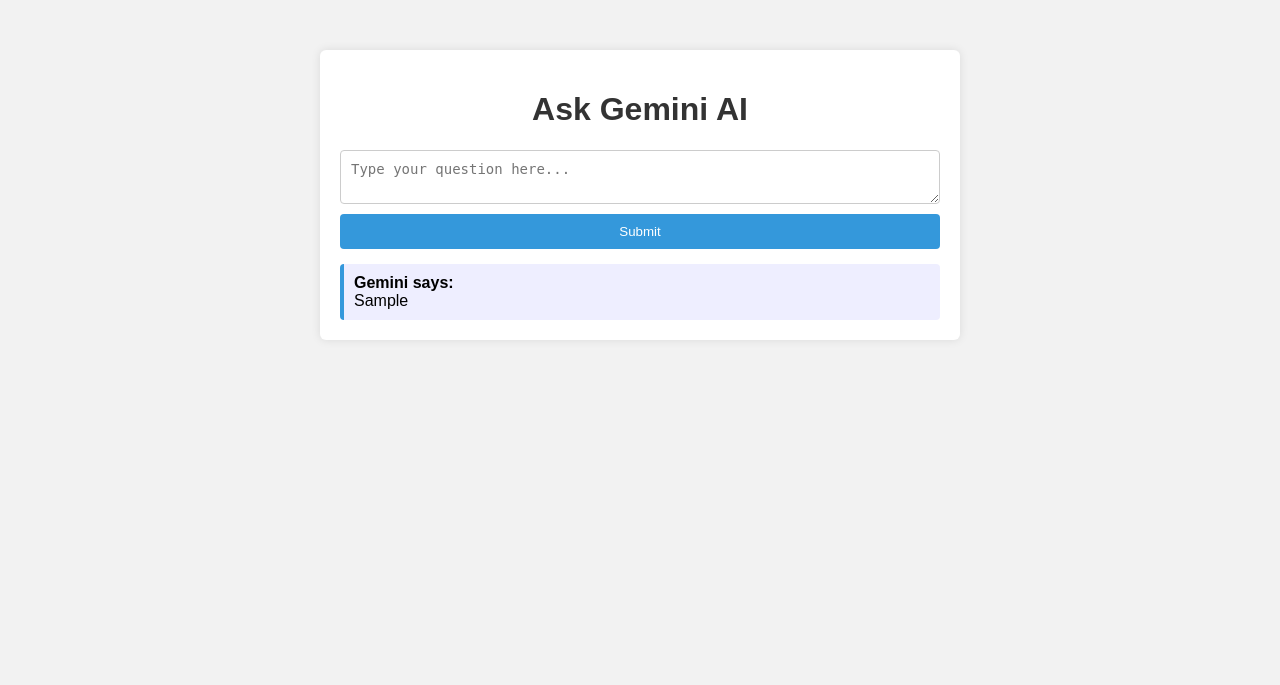
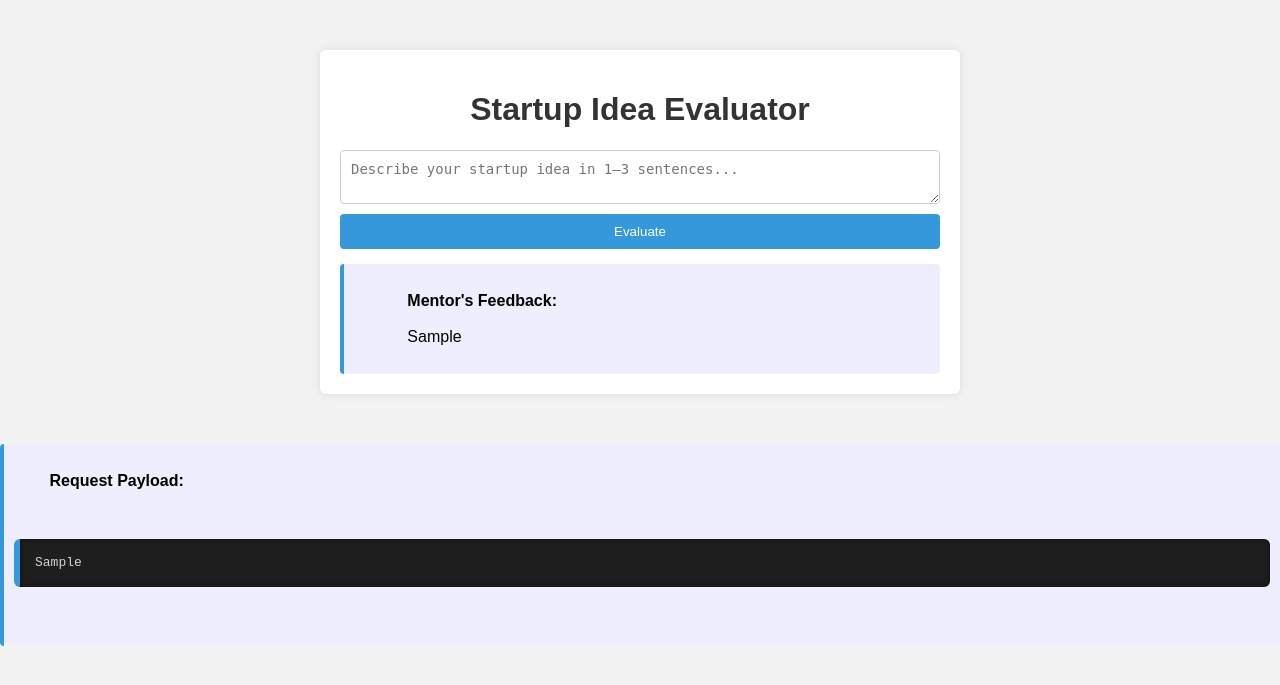
Before and after one commit to AbsO69/ai-development-assessment, a Django app: template ai_app/core/templates/home.html in a window 1280 px wide. Shown: the top 685 px of the page. Run offline with Django 5.2, Linux system fonts and the light colour scheme; the template is opened without the code that fills it: most values are stand-ins (such as "Sample title", 1, 10 or a date in 2020).

Commit message:
Forgot to add it to git

```diff
--- a/ai_app/core/templates/home.html
+++ b/ai_app/core/templates/home.html
@@ -2,7 +2,7 @@
 <html lang="en">
 <head>
     <meta charset="UTF-8">
-    <title>Gemini AI Assistant</title>
+    <title>Startup Idea Evaluator</title>
     <style>
     body {
         font-family: sans-serif;
@@ -58,25 +58,47 @@
         background: #eef;
         border-left: 4px solid #3498db;
         border-radius: 4px;
+        white-space: pre-wrap;
     }
-</style>
+    .response pre {
+    background-color: #1e1e1e;
+    color: #d4d4d4;
+    font-family: 'Courier New', Courier, monospace;
+    font-size: 13px;
+    line-height: 1.4;
+    padding: 15px;
+    border-radius: 6px;
+    overflow-x: auto;
+    max-height: 300px;
+    box-shadow: inset 0 0 5px rgba(0,0,0,0.5);
+    border-left: 6px solid #3498db;
+    white-space: pre-wrap; /* wrap lines nicely */
+    word-wrap: break-word;  /* break long words */
+    }
 
+    </style>
 </head>
 <body>
     <div class="container">
-        <h1>Ask Gemini AI</h1>
+        <h1>Startup Idea Evaluator</h1>
         <form method="POST">
             {% csrf_token %}
-            <textarea name="prompt" placeholder="Type your question here..."></textarea>
-            <button type="submit">Submit</button>
+            <textarea name="prompt" placeholder="Describe your startup idea in 1–3 sentences..."></textarea>
+            <button type="submit">Evaluate</button>
         </form>
 
         {% if ai_response %}
-    <div class="response">
-        <strong>Gemini says:</strong><br>
-        {{ ai_response }}
-    </div>
+        <div class="response">
+            <strong>Mentor's Feedback:</strong><br>
+            {{ ai_response }}
+        </div>
         {% endif %}
     </div>
+    {% if request_payload %}
+    <div class="response">
+        <strong>Request Payload:</strong><br>
+        <pre>{{ request_payload|safe }}</pre>
+    </div>
+{% endif %}
 </body>
 </html>
```
Also changed, not shown: ai_app/core/views.py (+37 -8 lines).
